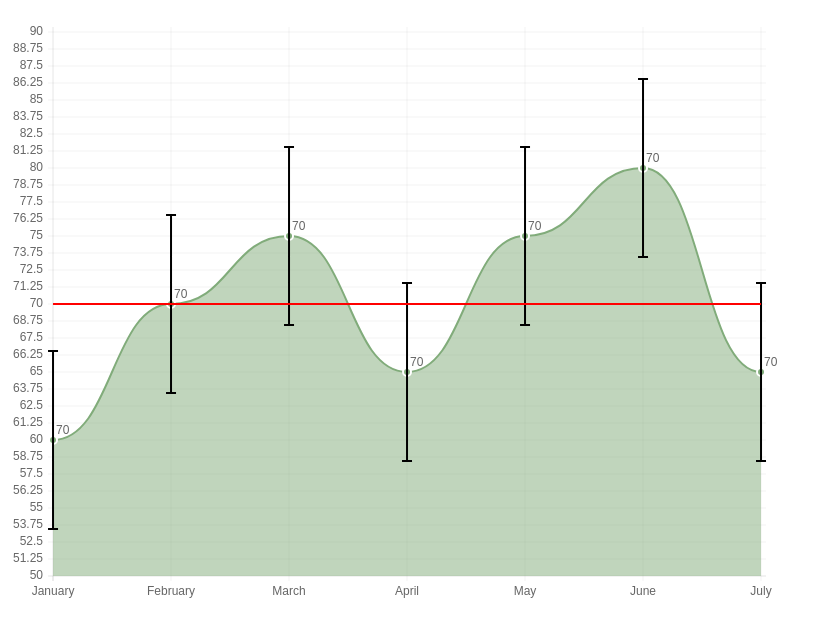
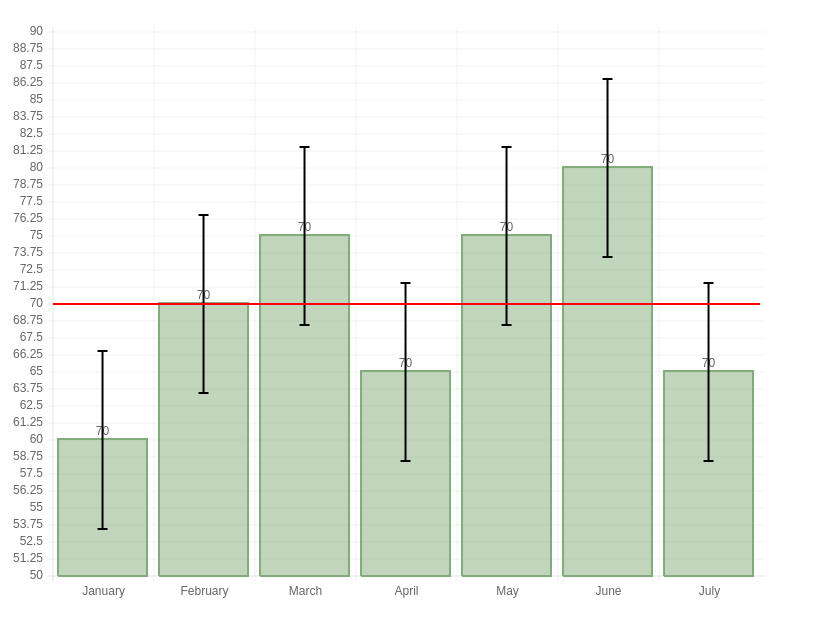
Before and after one commit to FVANCOP/ChartNew.js, a plain HTML site: page Samples/math.html in a window 1280 px wide. Shown: the whole page, without its empty margins (0-827 px from the left). Drawn offline with Linux system fonts and the light colour scheme.

Commit message:
bugfixes + add bar chart

```diff
--- a/Samples/math.html
+++ b/Samples/math.html
@@ -23,7 +23,7 @@
 			deviationWidth: 5,
 			drawMathLine: "mean",
 			mathLineStrokeColor: "#f00",
-			data : [60,70,75,65,75,80,65],
+			data : ["60","70","75","65","75","80","65"],
       title : "line 1"
 		}
 	]
@@ -32,7 +32,7 @@
   var opts= {inGraphDataShow:true, inGraphDataTmpl: '<%=mean(2)%>', spaceRight:15, savePng: true};
 
   window.onload = function() {
-    var myBar = new Chart(document.getElementById("mycanvas").getContext("2d")).Line(LineData,opts);
+    var myBar = new Chart(document.getElementById("mycanvas").getContext("2d")).Bar(LineData,opts);
     }
     </script>
 
--- a/mathFunctions.js
+++ b/mathFunctions.js
@@ -4,14 +4,15 @@ function mean(params) {
 	var mean = 0;
 	var nr = 0;
 	for (var j = 0; j < data.datasets[datasetNr].data.length; j++) {
+		// string => number
+		data.datasets[datasetNr].data[j] = 1*data.datasets[datasetNr].data[j];
 		// important to check because missing values are possible
-		if (data.datasets[datasetNr].data[j]) {
+		if (isNumber(data.datasets[datasetNr].data[j])) {
 			mean += data.datasets[datasetNr].data[j];
 			nr++;
 		}
 	}
 	mean /= nr;
-
 	return mean;
 }
 
@@ -22,8 +23,10 @@ function varianz(params) {
 	var varianz = 0;
 	var nr = 0;
 	for (var j = 0; j < data.datasets[datasetNr].data.length; j++) {
+		// string => number
+		data.datasets[datasetNr].data[j] = 1*data.datasets[datasetNr].data[j];
 		// important to check because missing values are possible
-		if (data.datasets[datasetNr].data[j]) {
+		if (isNumber(data.datasets[datasetNr].data[j])) {
 			varianz += Math.pow(data.datasets[datasetNr].data[j]-meanVal,2);
 			nr++;
 		}
@@ -41,7 +44,7 @@ function cv(params) {
 
 
 
-function drawMath(ctx,config,data,vars) {
+function drawMath(ctx,config,data,msr,vars) {
 	var xAxisPosY = vars.xAxisPosY;
 	var yAxisPosX = vars.yAxisPosX;
 	var valueHop  = vars.valueHop;
@@ -49,6 +52,8 @@ function drawMath(ctx,config,data,vars) {
 	var zeroY     = vars.zeroY;
 	var calculatedScale = vars.calculatedScale;
 	var calculateOffset = vars.calculateOffset;
+	var barWidth = vars.barWidth;
+	var barBool = !(typeof barWidth == "undefined") ? true : false;
 
 	// check each dataset if a mathDraw function exists
 	for (var i = 0; i < data.datasets.length; i++) {
@@ -75,7 +80,7 @@ function drawMath(ctx,config,data,vars) {
 			var parameter = {data:data,datasetNr: i};
 			deviation = window[deviationFct](parameter);
 		 }
-		if (deviation) {
+		if (isNumber(deviation)) {
 			ctx.strokeStyle= data.datasets[i].deviationStrokeColor ? data.datasets[i].deviationStrokeColor : config.defaultStrokeColor;
 			ctx.lineWidth = config.datasetStrokeWidth;
 			ctx.beginPath();
@@ -85,14 +90,14 @@ function drawMath(ctx,config,data,vars) {
 					var deviationWidth = data.datasets[i].deviationWidth;
 					// draw the top and the bottom of the vertical line if a deviationWidth exists
 					if (deviationWidth) {
-						ctx.moveTo(xPos(j)-deviationWidth,yPos(i,j,-deviation,true));
-						ctx.lineTo(xPos(j)+deviationWidth,yPos(i,j,-deviation,true));
-						ctx.moveTo(xPos(j)-deviationWidth,yPos(i,j,deviation,true));
-						ctx.lineTo(xPos(j)+deviationWidth,yPos(i,j,deviation,true));
+						ctx.moveTo(xPos(j,i,barWidth,barBool)-deviationWidth,yPos(i,j,-deviation,true));
+						ctx.lineTo(xPos(j,i,barWidth,barBool)+deviationWidth,yPos(i,j,-deviation,true));
+						ctx.moveTo(xPos(j,i,barWidth,barBool)-deviationWidth,yPos(i,j,deviation,true));
+						ctx.lineTo(xPos(j,i,barWidth,barBool)+deviationWidth,yPos(i,j,deviation,true));
 					}
 					// draw the vertical line
-					ctx.moveTo(xPos(j),yPos(i,j,-deviation,true));
-					ctx.lineTo(xPos(j),yPos(i,j,deviation,true));
+					ctx.moveTo(xPos(j,i,barWidth,barBool),yPos(i,j,-deviation,true));
+					ctx.lineTo(xPos(j,i,barWidth,barBool),yPos(i,j,deviation,true));
 				}
 			}
 			ctx.stroke();
@@ -116,8 +121,8 @@ function drawMath(ctx,config,data,vars) {
 			ctx.strokeStyle= data.datasets[i].mathLineStrokeColor ? data.datasets[i].mathLineStrokeColor : config.defaultStrokeColor;
 			ctx.lineWidth = config.datasetStrokeWidth;
 			ctx.beginPath();
-			ctx.moveTo(xPos(0),yPos(i,0,line,false));
-			ctx.lineTo(xPos(data.datasets[i].data.length-1),yPos(i,data.datasets[i].data.length-1,line,false));
+			ctx.moveTo(yAxisPosX,yPos(i,0,line,false));
+			ctx.lineTo(yAxisPosX + msr.availableWidth,yPos(i,data.datasets[i].data.length-1,line,false));
 			ctx.stroke();
 			ctx.closePath();
 		}
@@ -135,7 +140,13 @@ function drawMath(ctx,config,data,vars) {
 		value = value ? data.datasets[dataSet].data[iteration] : 0;
 		return xAxisPosY - calculateOffset(config, value+add, calculatedScale, scaleHop);
 	};
-	function xPos(iteration) {
-		return yAxisPosX + (valueHop * iteration);
+	function xPos(iteration,dataSet,barWidth,bar) {
+		if (bar) {
+			return yAxisPosX + config.barValueSpacing + valueHop * iteration + barWidth * dataSet
+			       + config.barDatasetSpacing * dataSet + config.barStrokeWidth * dataSet+barWidth/2;
+		} else {
+		   return yAxisPosX + (valueHop * iteration);
+		}
+
 	};
 }
```
Also changed, not shown: ChartNew.js.
